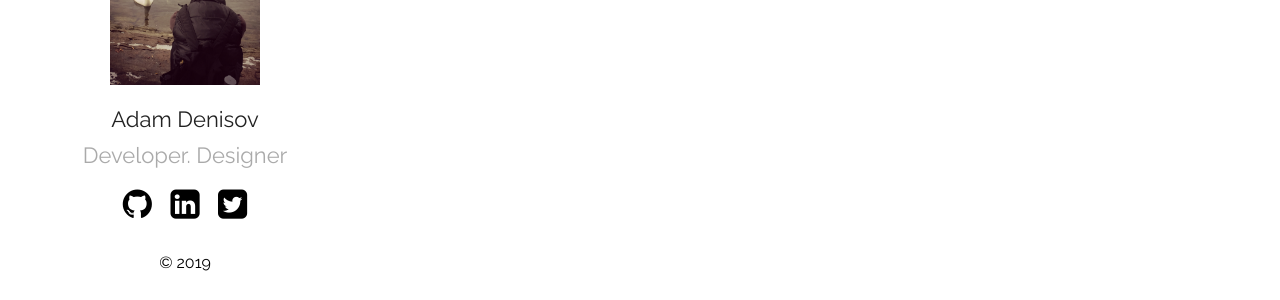
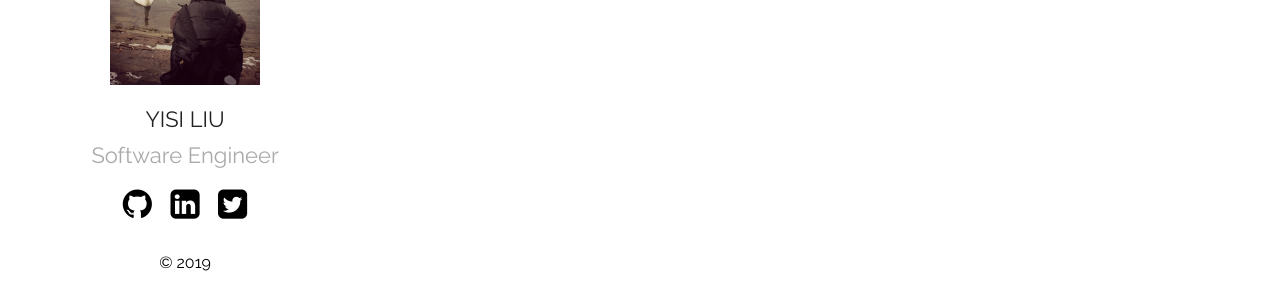
Before and after one commit to SonderEASE/lewis-blog.io, a Jekyll site: the page built from index.md, in a window 1280 px wide. Shown: the part 296-596 px from the top of the page. Built offline with Jekyll 4.4.1, drawn with Linux system fonts in a browser that asks for light colours.

Commit message:
change link and descrip

```diff
--- a/_config.yml
+++ b/_config.yml
@@ -1,6 +1,6 @@
-title: Your awesome title
+title: EASE BLOG
 author: GitHub User
-email: your-email@domain.com
+email: 496167612@qq.com
 description: > # this means to ignore newlines until "show_exerpts:"
   Write an awesome description for your new site here. You can edit this
   line in _config.yml. It will appear in your document head meta (for
@@ -12,16 +12,16 @@ show_excerpts: true # set to true to show excerpts on the homepage
 sass:
   sass_dir: _sass
 plainwhite:
-  name: Adam Denisov
-  tagline: Developer. Designer
+  name: YISI LIU
+  tagline: Software Engineer
   date_format: "%b %-d, %Y"
   sitemap: true # set to true to generate sitemap.xml content
 
   # generate social links in footer
   social_links:
-    twitter: thelehhman
-    github:  thelehhman
-    linkedIn: in/thelehhman
+    twitter: SonderEASE
+    github:  SonderEASE
+    linkedIn: in/SonderEASE
     rss: rss
     # dribbble: jekyll
     # facebook: jekyll
```
